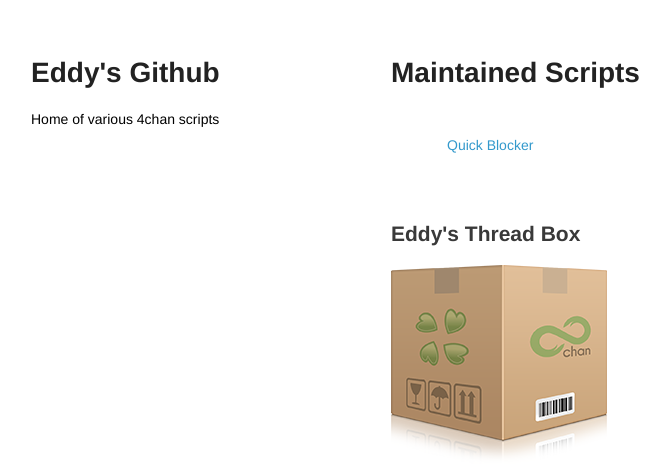
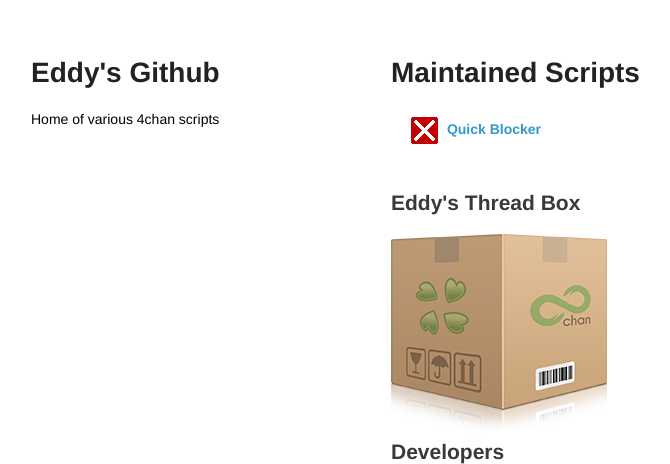
Before and after one commit to specialeddy/specialeddy.github.io, a PHP site: page / in a window 1280 px wide. Shown: the top 464 px of the page, without its empty margins (179-849 px from the left). Run offline with PHP 8.4, Linux system fonts and the light colour scheme.

Commit message:
Fix index.html breaking due to stylesheet changes

```diff
--- a/index.html
+++ b/index.html
@@ -22,10 +22,14 @@
         <h1 class="h1pad">Maintained Scripts</h1>
         <div class="group">
           <ul>
-            <li class="iconcentered quickblocker"><a href="http://specialeddy.github.io/QuickBlocker/">Quick Blocker</a></li>
+            <li class="list">
+              <a href="http://specialeddy.github.io/QuickBlocker/">
+                <img class="iconcentered" src="img/quickblocker.png">
+                <strong>Quick Blocker</strong>
+              </a>
+            </li>
           </ul>
         </div>
-        <br>
         <br>
         <h2>Eddy's Thread Box</h2>
           <a href="http://specialeddy.github.io/archive"><img src="img/box.png" alt="Enter the archive"></a>
--- a/stylesheets/styles.css
+++ b/stylesheets/styles.css
@@ -141,7 +141,6 @@
 }
 
 strong {
-  color:#222;
   font-weight:700;
 }
 
@@ -186,7 +185,7 @@
 }
 
 .h1pad {
-  padding: 0px 0px 16px 0px;
+  padding: 0px 0px 5px 0px;
 }
 
 .group ul {
@@ -214,7 +213,8 @@
 }
 
 .iconcentered {
-  padding: 10px 0px 10px 38px;
+  padding: 0px 2px 0px 0px;
+  vertical-align: middle;
 }
 
 .about {
@@ -229,11 +229,14 @@
   right: 8px;
 }
 
+.list {
+  padding: 0px 0px 10px 0px;
+}
+
 a img {
   display: inline-block;
   border: 0;
 }
-
 
 @media print, screen and (max-width: 960px) {
 
```
